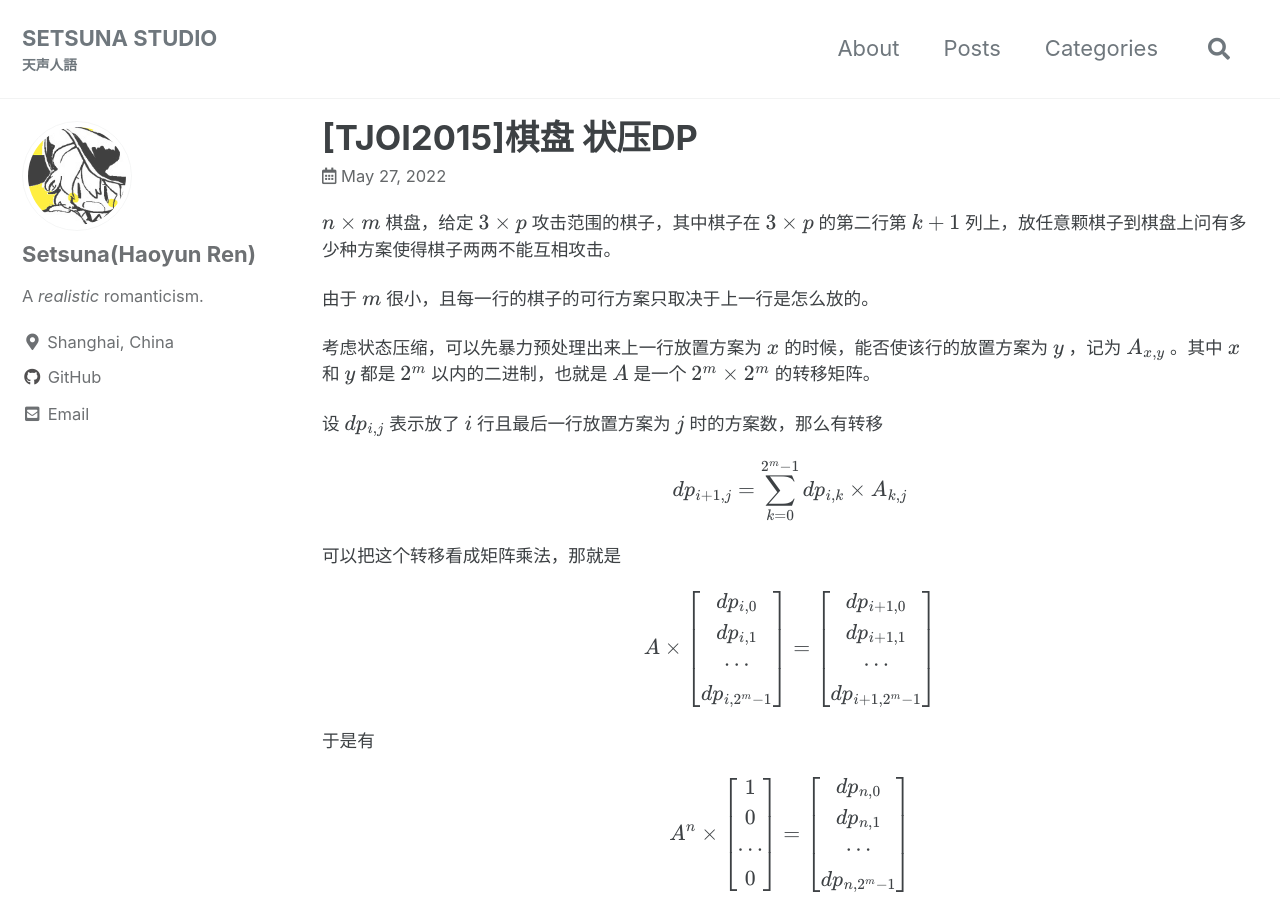
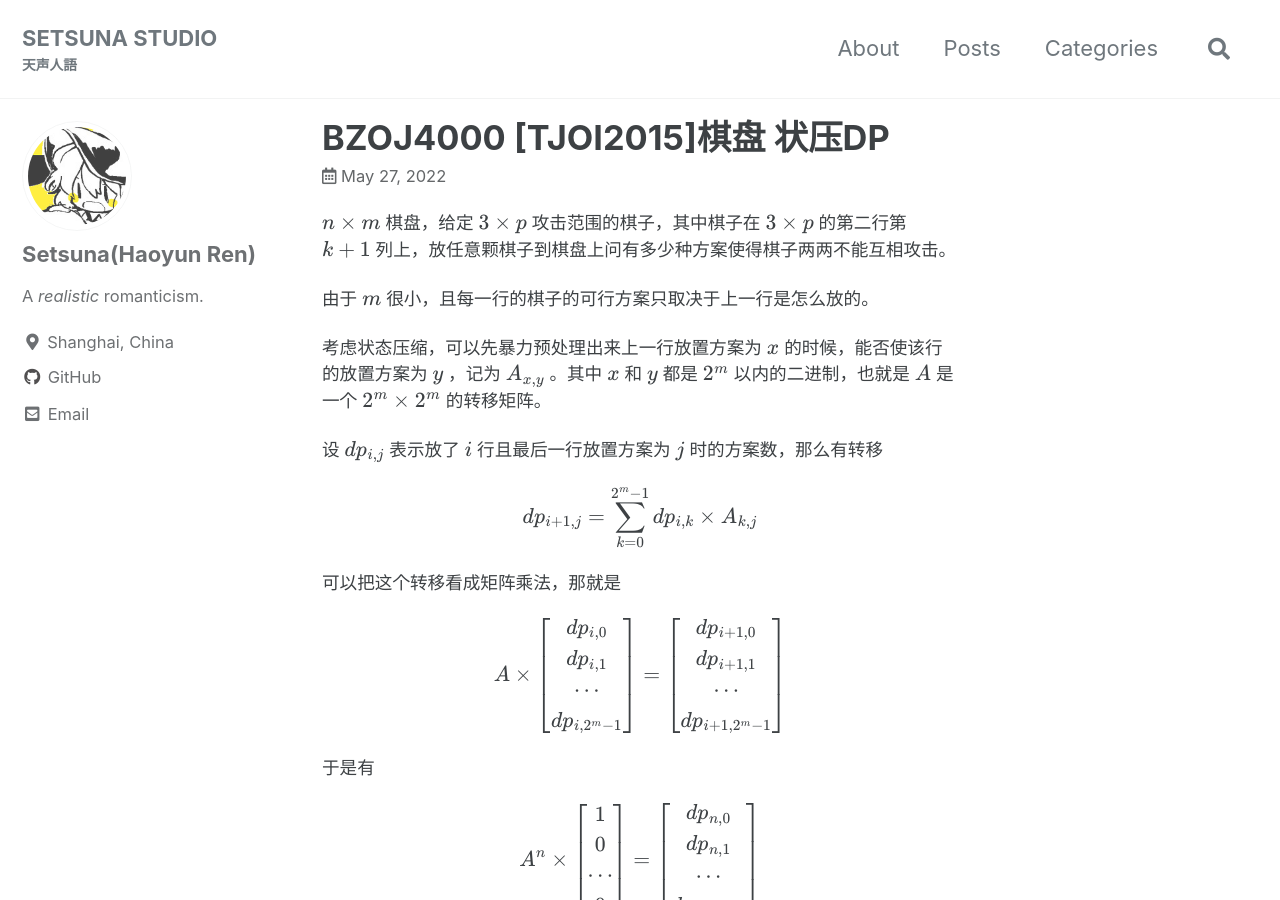
Before and after one commit to SetsunaChyan/SetsunaChyan.github.io, a Jekyll site: the page built from _posts/2022-05-27-BZOJ4000.md, in a window 1280 px wide and 900 px high. Built offline with Jekyll 4.4.1, drawn with Linux system fonts in a browser that asks for light colours; cached includes are drawn as plain includes; formulas are drawn with MathJax 3.

Commit message:
Update 2022-05-27-BZOJ4000.md

```diff
--- a/_posts/2022-05-27-BZOJ4000.md
+++ b/_posts/2022-05-27-BZOJ4000.md
@@ -1,7 +1,9 @@
 ---
-title: "[TJOI2015]棋盘 状压DP"
-category: Tutorial
+title: "BZOJ4000 [TJOI2015]棋盘 状压DP"
+category: [Tutorial]
 tags: [DP]
+toc: false
+classes: []
 excerpt: "状压DP"
 ---
 
```
